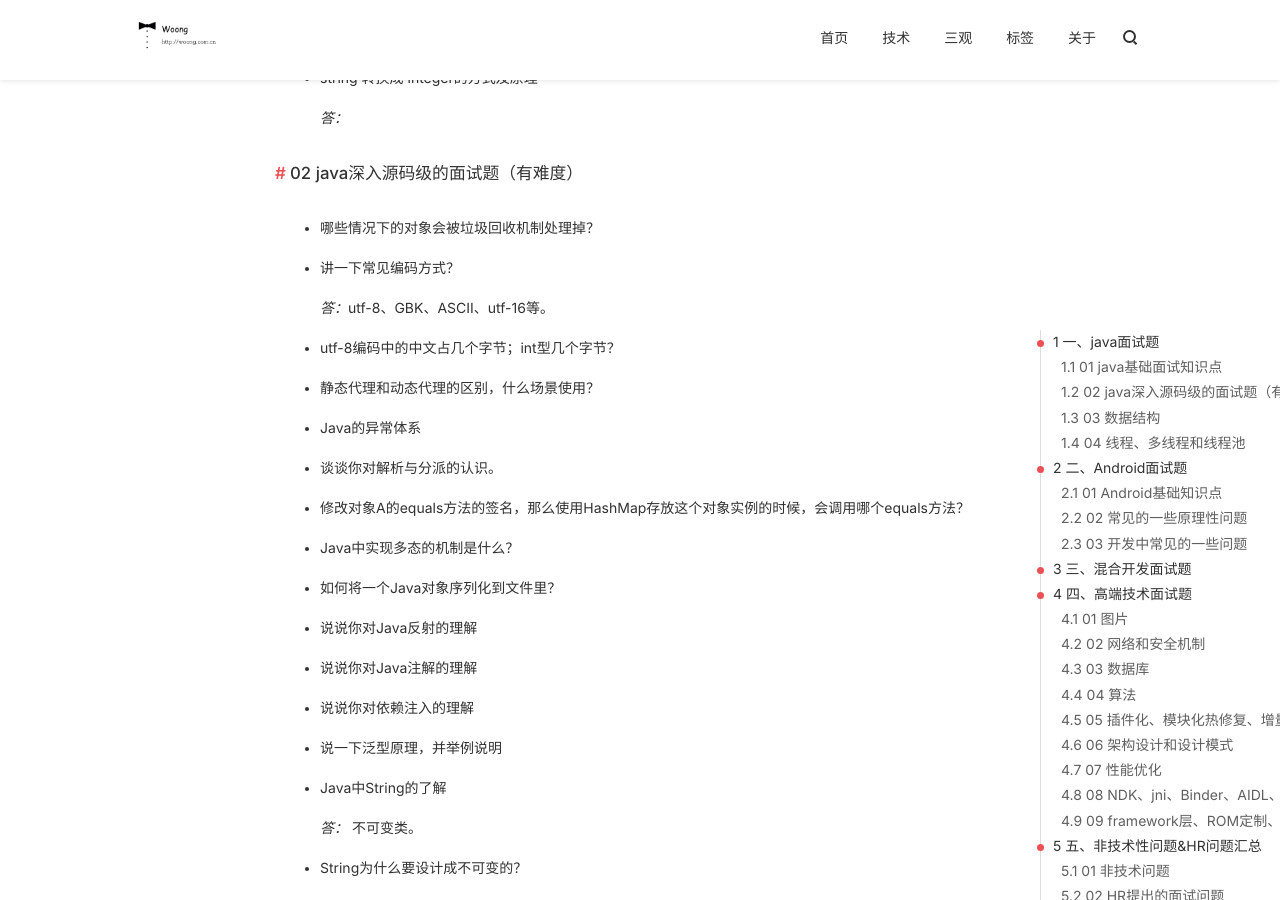
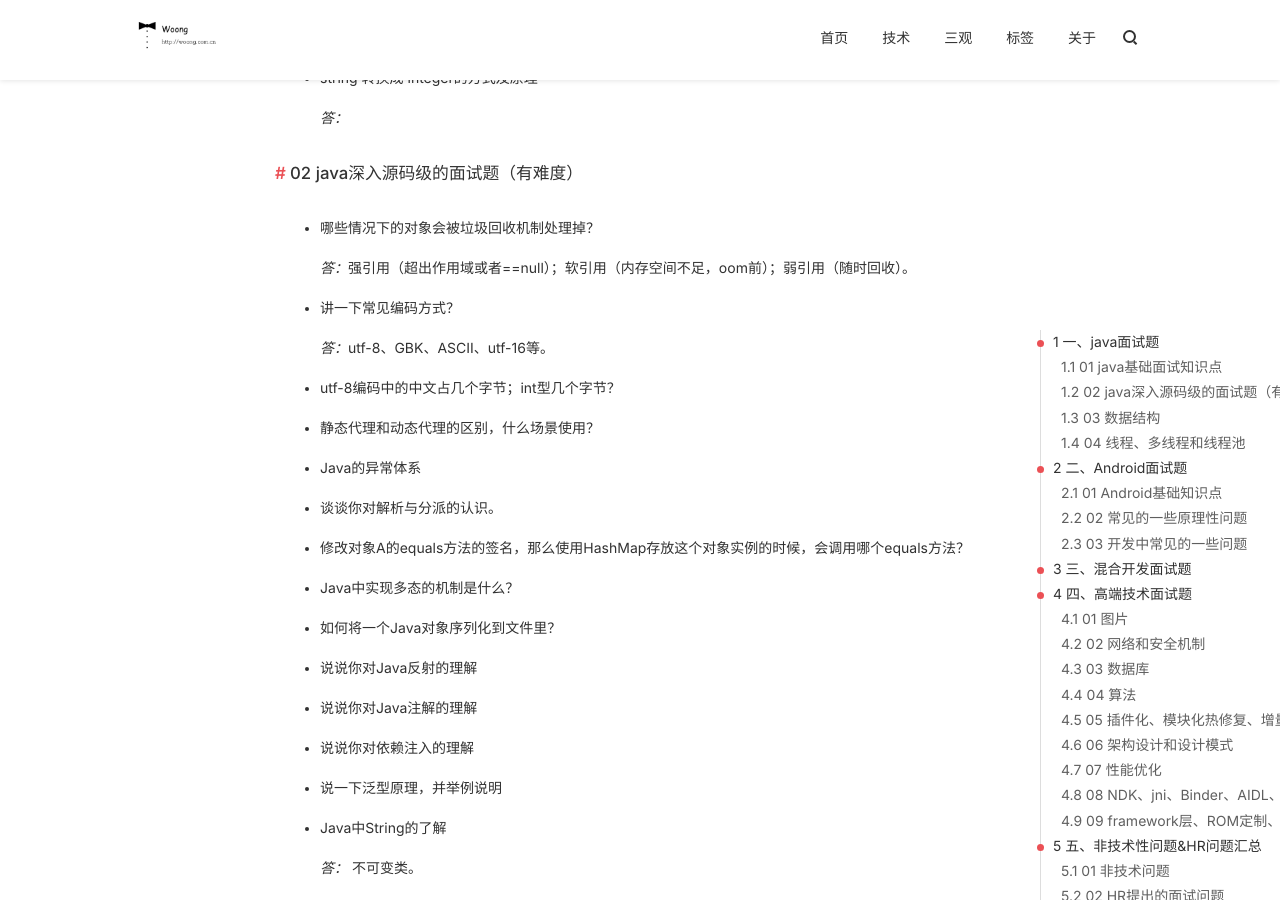
Before and after one commit to j1406493495/j1406493495.github.io, a Jekyll site: the page built from _posts/android/2018-11-05-Android面试题.md, in a window 1280 px wide and 900 px high, scrolled down 3856 px. Built offline with Jekyll 4.4.1, drawn with Linux system fonts in a browser that asks for light colours; nearby versions of some CDN libraries; comment, search, counter and statistics services are not loaded.

Commit message:
[Bug XXXX] update answer Cause: None Solution: None Fixed Version: None Branch: None

```diff
--- a/_posts/android/2018-11-05-Android面试题.md
+++ b/_posts/android/2018-11-05-Android面试题.md
@@ -159,6 +159,8 @@ tags:
 ### 02 java深入源码级的面试题（有难度）
 
 - 哪些情况下的对象会被垃圾回收机制处理掉？
+
+  *答：*强引用（超出作用域或者==null）；软引用（内存空间不足，oom前）；弱引用（随时回收）。
 
 - 讲一下常见编码方式？
 
```
